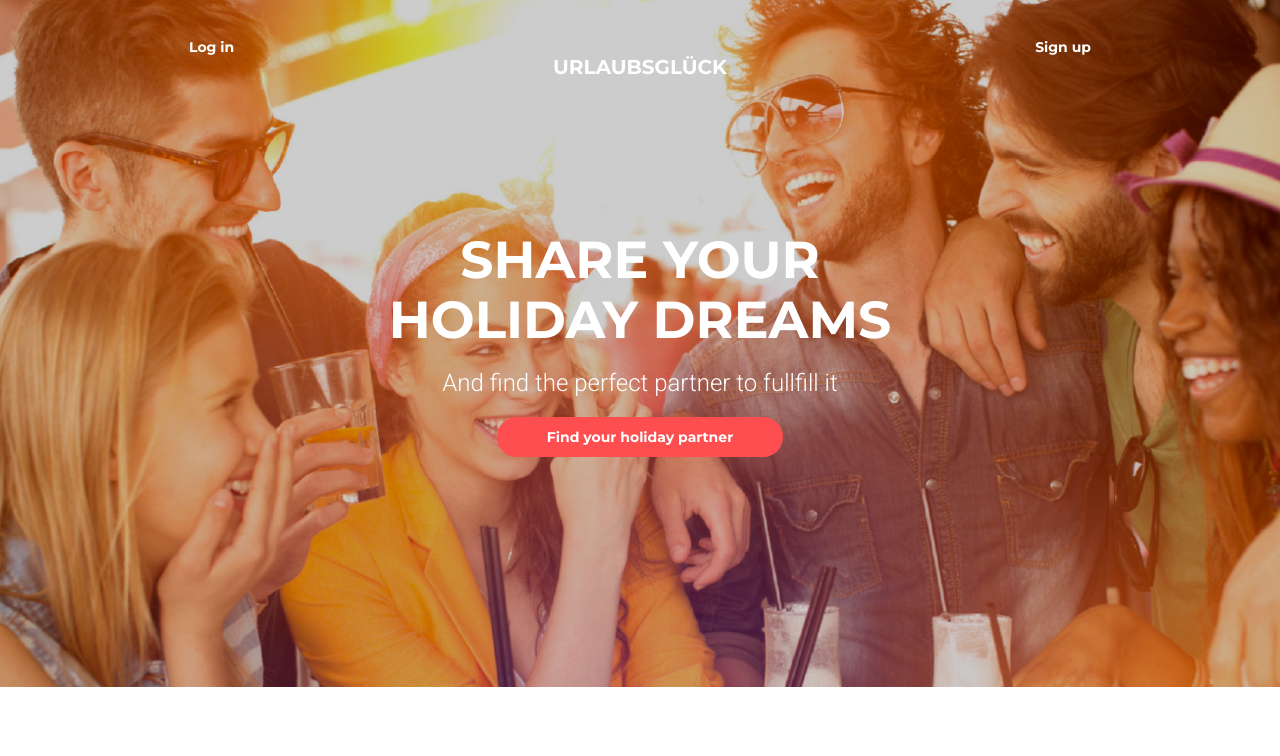
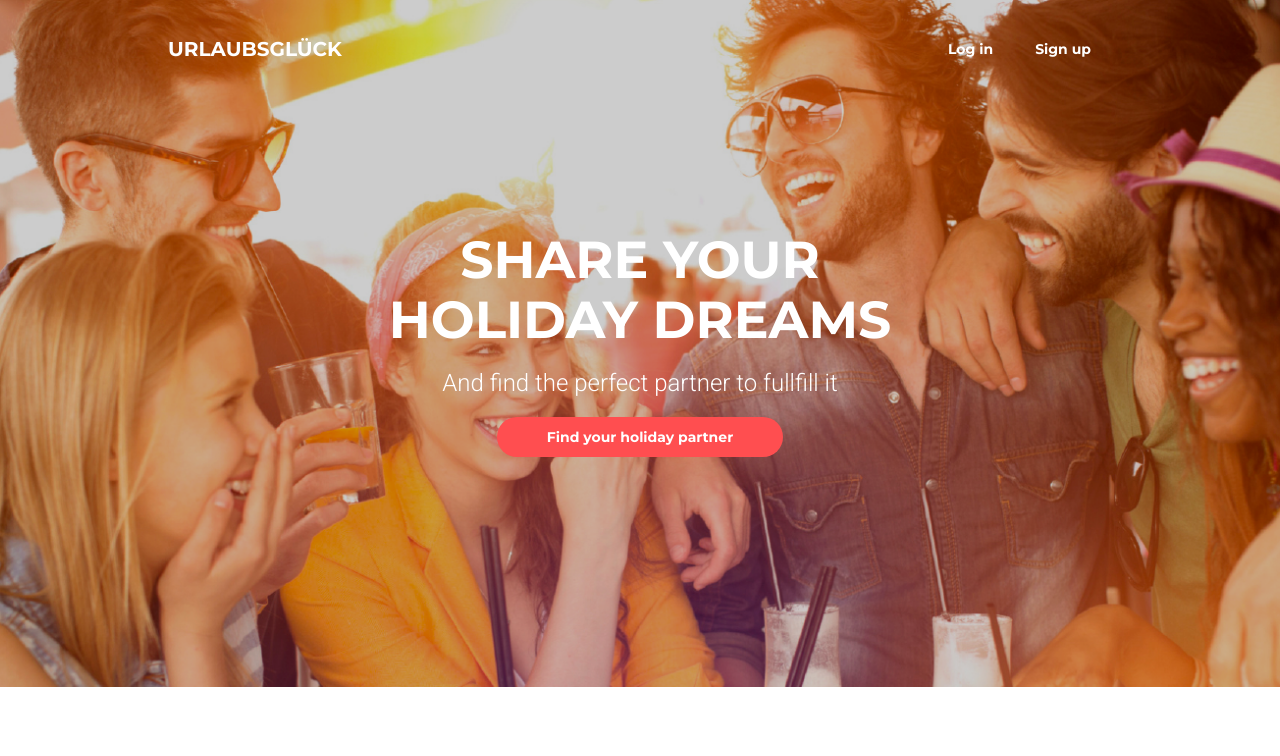
Before and after one commit to HokoriXIII/goit-fe-course, a plain HTML site: page module-08/index.html in a window 1280 px wide. Shown: the top 756 px of the page. Drawn offline with Linux system fonts and the light colour scheme.

Commit message:
M8 header backfix

```diff
--- a/module-08/index.html
+++ b/module-08/index.html
@@ -15,8 +15,7 @@
 
 <body>
 
-    <header class="header">
-        <div class="container">
+    <header class="header container">
         <nav class="nav">
             <ul class="nav-list">
                 <li class="nav-item">
@@ -30,7 +29,6 @@
         <h1 class="logo">
             <a href="#">URLAUBSGLÜCK</a>
         </h1>
-        </div>
     </header>
     <section class="content">
         <div class="greeting container">
```
Lines whose indentation alone changed are shown as unchanged.
